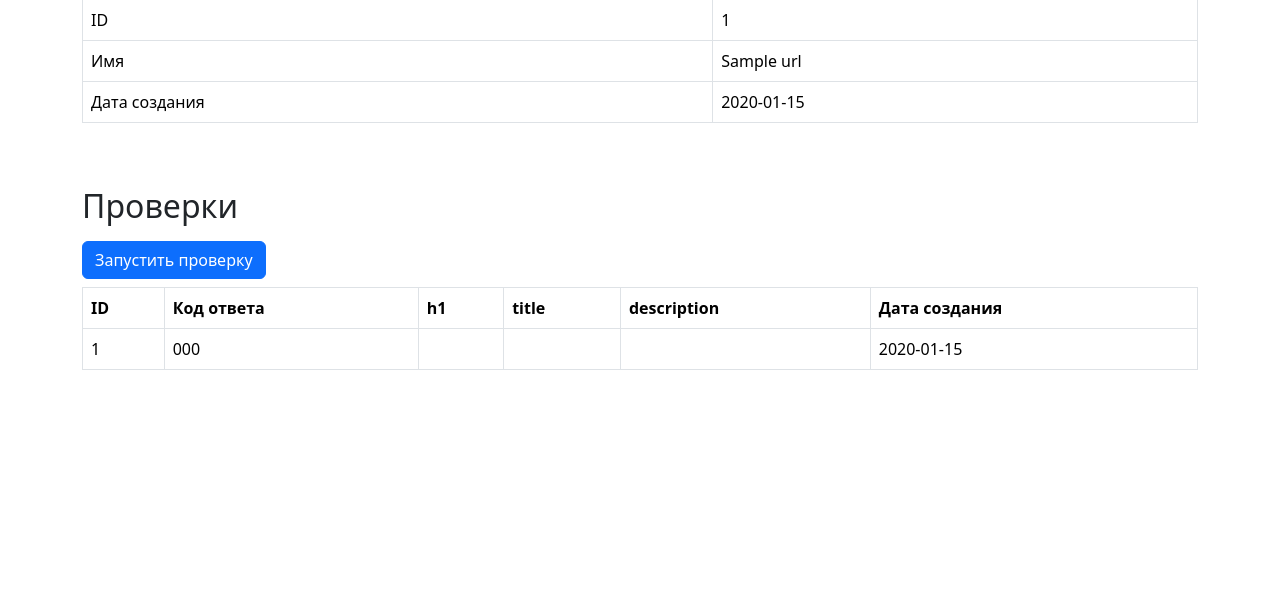
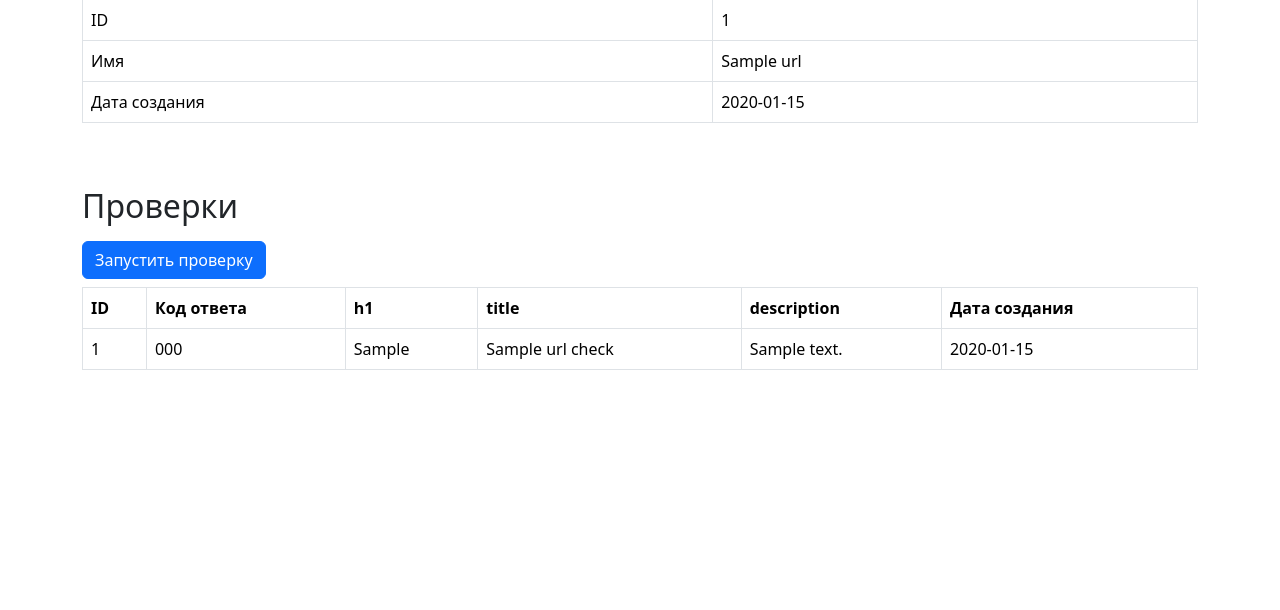
Before and after one commit to Elenlith/python-project-83, a Flask app: page /urls/1 in a window 1280 px wide. Shown: the part 129-739 px from the top of the page. Run offline with Flask 2, Linux system fonts and the light colour scheme; a database or web service that is not in the repository returns one stand-in record (values such as "Sample title"); some libraries are stand-ins or nearby versions.

Commit message:
add checked page's extended data to the check result

```diff
--- a/page_analyzer/app.py
+++ b/page_analyzer/app.py
@@ -6,8 +6,9 @@ import psycopg2
 from psycopg2.extras import RealDictCursor
 from datetime import datetime
 from urllib.parse import urlparse
+import requests
 from page_analyzer.url import validate_url
-import requests
+from page_analyzer.seo_data_parser import get_page_data
 
 
 app = Flask(__name__)
@@ -40,6 +41,8 @@ def show_urls_list():
             curs.execute("""SELECT
                          urls.id, urls.name,
                          url_checks.status_code,
+                         url_checks.h1, url_checks.title,
+                         url_checks.description,
                          url_checks.created_at
                          FROM urls LEFT JOIN url_checks
                          ON urls.id = url_checks.url_id
@@ -105,17 +108,31 @@ def check_url(id):
         with conn.cursor() as curs:
             try:
                 curs.execute("SELECT name FROM urls WHERE id=(%s);", (id,))
-                url_to_check = curs.fetchone()[0]
-                response = requests.get(url_to_check)
-                response.raise_for_status()
-                status_code = response.status_code
+                url = curs.fetchone()[0]
+                status_code, h1, title, description = get_page_data(url)
                 curs.execute(
                     """
-                    INSERT INTO url_checks (url_id, status_code, created_at)
-                    VALUES (%(url_id)s, %(status_code)s, %(created_at)s);
-                    """,
-                    {'url_id': id, 'status_code': status_code,
-                     'created_at': datetime.now()})
+                    INSERT INTO url_checks (
+                        url_id,
+                        status_code,
+                        h1,
+                        title,
+                        description,
+                        created_at)
+                    VALUES (
+                        %(url_id)s,
+                        %(status_code)s,
+                        %(h1)s,
+                        %(title)s,
+                        %(description)s,
+                        %(created_at)s);""", {
+                        'url_id': id,
+                        'status_code': status_code,
+                        'h1': h1,
+                        'title': title,
+                        'description': description,
+                        'created_at': datetime.now()
+                    })
                 flash('Страница успешно проверена', 'alert-success')
                 return redirect(url_for('show_specific_url', id=id))
             except requests.exceptions.RequestException:
--- a/page_analyzer/templates/url.html
+++ b/page_analyzer/templates/url.html
@@ -38,9 +38,9 @@
       <tr>
         <td>{{ check.id }}</td>
         <td>{% if check.status_code %}{{ check.status_code }}{% endif %}</td>
-        <td></td>
-        <td></td>
-        <td></td>
+        <td>{{ check.h1 }}</td>
+        <td>{{ check.title }}</td>
+        <td>{{ check.description }}</td>
         <td>{{ check.created_at.strftime('%Y-%m-%d') }}</td>
       </tr>
       {% endfor %}
--- a/page_analyzer/templates/urls_list.html
+++ b/page_analyzer/templates/urls_list.html
@@ -15,7 +15,7 @@
         <td>{{ url.id }}</td>
         <td><a href="{{ url_for('show_specific_url', id=url.id) }}">{{ url.name }}</a></td>
         <td>{% if url.created_at %}{{ url.created_at.strftime('%Y-%m-%d') }}{% endif %}</td>
-        <td>{% if url.status_code %}{{ url.status_code}}{% endif %}</td>
+        <td>{% if url.status_code %}{{ url.status_code }}{% endif %}</td>
       </tr>
       {% endfor %}
     </tbody>
--- a/pyproject.toml
+++ b/pyproject.toml
@@ -14,6 +14,7 @@ python-dotenv = "^1.0.0"
 psycopg2-binary = "^2.9.5"
 validators = "^0.20.0"
 requests = "^2.28.2"
+beautifulsoup4 = "^4.12.1"
 
 
 [tool.poetry.group.dev.dependencies]
```
Also changed, not shown: page_analyzer/seo_data_parser.py (added, +14 -0 lines), 1 other file.
